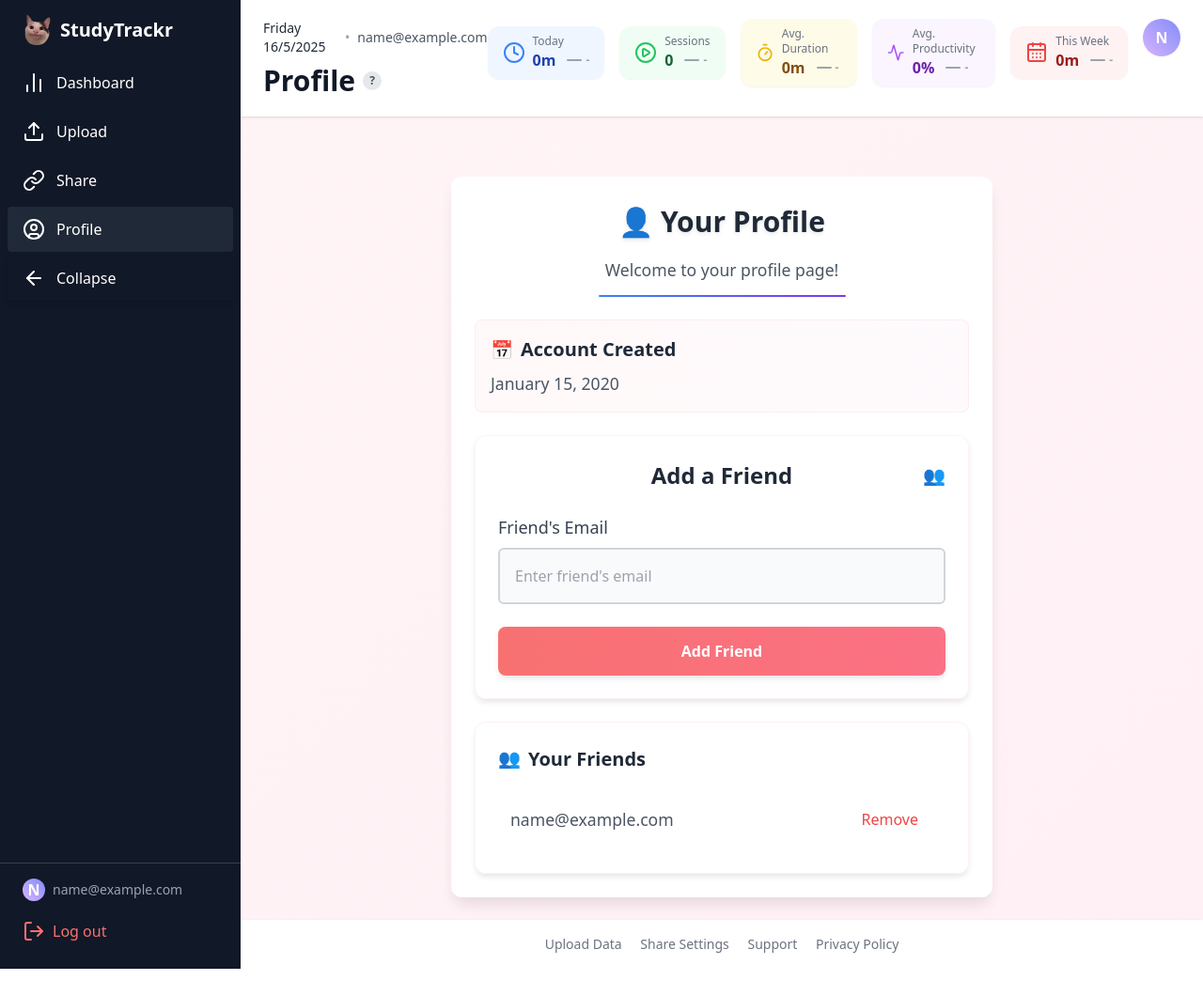
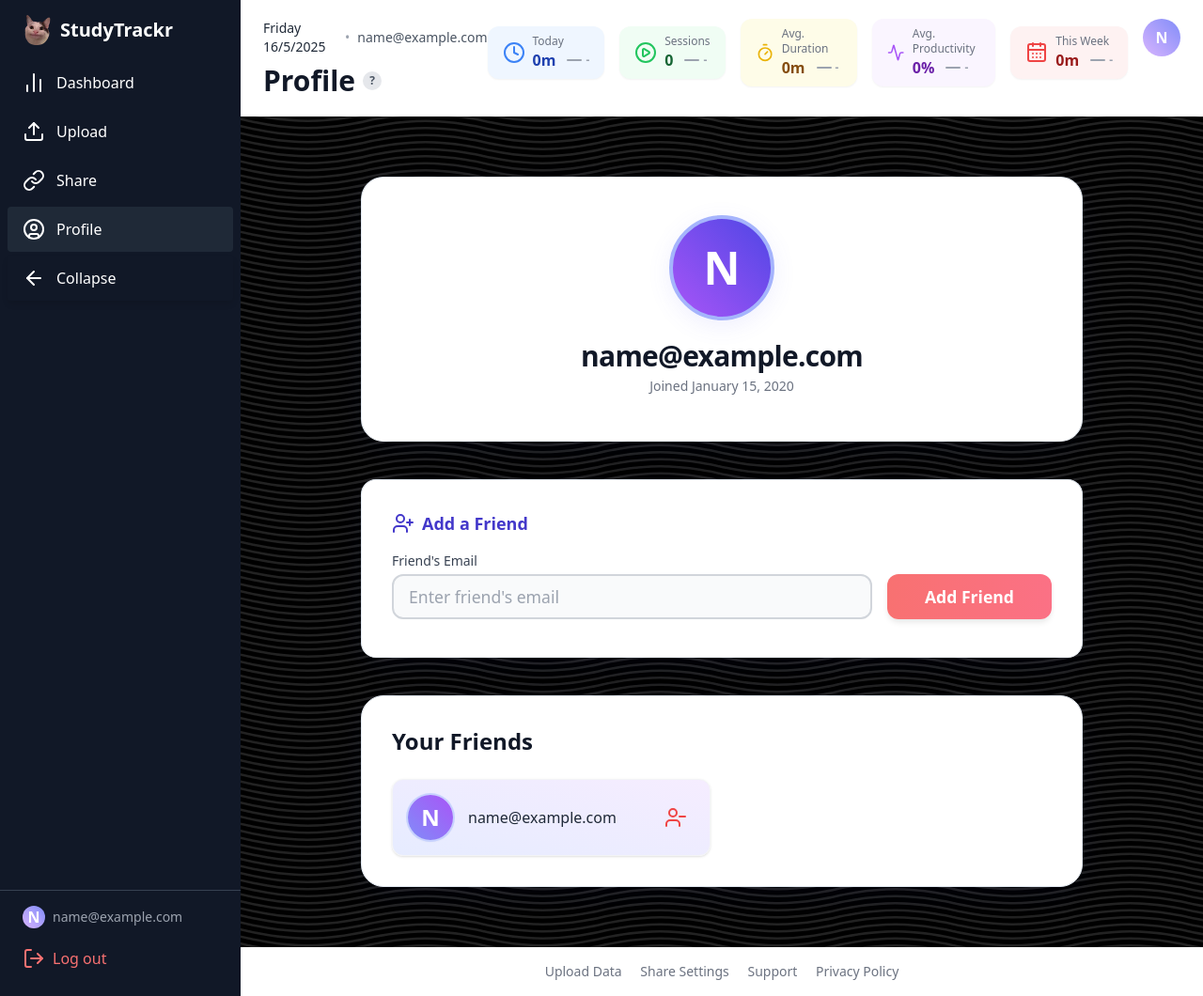
Before and after one commit to jiabaoliu-015/C16, a Flask app: page /profile/ in a window 1280 px wide. Shown: the whole page at 94% size. Before the commit the page ends 1031 px from the top, so only its background shows below. Run offline with Flask 2, Linux system fonts and the light colour scheme; a user stored in the database is signed in; tables that the repository leaves empty hold one stand-in row (values such as "Sample post"); data that the repository does not hold is empty; some libraries are stand-ins or nearby versions.

Commit message:
visual improvements to the profile to properly load. Legacy users will now not crash on the profile page

```diff
--- a/app/static/css/profile.css
+++ b/app/static/css/profile.css
@@ -1,6 +1,10 @@
 /* Global Background */
+/* Tiled SVG fingerprint background */
 body {
-    background: linear-gradient(135deg, #fff5f5 0%, #fff0f6 100%);
+    background-color: #f8fafc; /* fallback color */
+    background-image: url('/static/images/wavey-fingerprint.svg');
+    background-repeat: repeat;
+    background-size: auto;
     min-height: 100vh;
 }
 
@@ -9,7 +13,6 @@ body {
     max-width: 36rem;
     margin: 2.5rem auto 0;
     padding: 1.5rem;
-    background-color: rgba(255, 255, 255, 0.95);
     border-radius: 0.75rem;
     box-shadow: 0 10px 15px -3px rgba(0, 0, 0, 0.1);
     backdrop-filter: blur(10px);
@@ -104,6 +107,31 @@ body {
     border: 1px solid rgba(251, 191, 191, 0.2);
 }
 
+.friend-form-ui {
+    gap: 1rem;
+    align-items: flex-end;
+}
+
+.friend-form-ui .form-input {
+    min-width: 220px;
+    font-size: 1rem;
+    padding: 1rem 1.25rem;
+    border-radius: 0.75rem;
+    height: 48px;
+}
+
+.add-friend-btn {
+    min-width: 140px;
+    height: 48px;
+    font-size: 1rem;
+    padding: 0 2rem;
+    margin-top: 1.7rem;
+    border-radius: 0.75rem;
+    display: flex;
+    align-items: center;
+    justify-content: center;
+}
+
 .form-title {
     font-size: 1.5rem;
     font-weight: 600;
@@ -145,6 +173,13 @@ body {
     background-color: #f9fafb;
 }
 
+#email.form-input {
+    font-size: 1.1rem;
+    padding: 1.25rem 1rem;
+    border-radius: 0.75rem;
+    min-width: 260px;
+}
+
 .form-input:focus {
     outline: none;
     border-color: #6366f1;
@@ -174,6 +209,11 @@ body {
     transition: all 0.3s ease-in-out;
     position: relative;
     overflow: hidden;
+    font-size: 1.1rem;
+    padding: 1.1rem 2.5rem;
+    border-radius: 0.75rem;
+    min-width: 140px;
+    margin-top: 0 !important;
 }
 
 .submit-button::before {
@@ -312,6 +352,41 @@ body {
     animation: fadeIn 0.5s ease-out;
 }
 
+/* Make profile cards more solid */
+.bg-white\/90,
+.bg-white\/90.rounded-3xl,
+.bg-white\/90.rounded-2xl {
+    background-color: #fff !important;
+    /* Remove transparency for clarity */
+    box-shadow: 0 8px 32px 0 rgba(31, 38, 135, 0.08);
+}
+
+.bg-white\/90.rounded-3xl,
+.bg-white\/90.rounded-2xl {
+    border: 1.5px solid #e0e7ef;
+    box-shadow: 0 8px 32px 0 rgba(31, 38, 135, 0.08);
+}
+
+.flex.items-center.bg-gradient-to-tr {
+    transition: transform 0.15s, box-shadow 0.15s;
+}
+.flex.items-center.bg-gradient-to-tr:hover {
+    transform: scale(1.03) translateY(-2px);
+    box-shadow: 0 8px 24px 0 rgba(99, 102, 241, 0.12);
+}
+
+.w-28.h-28.rounded-full {
+    border: 4px solid #a5b4fc;
+    box-shadow: 0 6px 24px 0 rgba(99, 102, 241, 0.10);
+}
+
+/* Section divider */
+.max-w-3xl.mx-auto > div:not(:last-child) {
+    border-bottom: 1.5px solid #f1f5f9;
+    margin-bottom: 2.5rem;
+    padding-bottom: 2.5rem;
+}
+
 /* Responsive Design */
 @media (max-width: 640px) {
     .profile-container {
@@ -332,4 +407,24 @@ body {
         gap: 0.5rem;
         text-align: center;
     }
+
+    #email.form-input, .submit-button {
+        min-width: 0;
+        width: 100%;
+        font-size: 1rem;
+        padding: 1rem;
+    }
+
+    .friend-form-ui {
+        flex-direction: column;
+        align-items: stretch;
+    }
+    .add-friend-btn {
+        width: 100%;
+        margin-top: 0.5rem;
+    }
+    .friend-form-ui .form-input {
+        width: 100%;
+        min-width: 0;
+    }
 }
--- /dev/null
+++ b/app/static/js/autocomplete_emails.js
@@ -0,0 +1,60 @@
+document.addEventListener('DOMContentLoaded', function () {
+    const emailInput = document.getElementById('email');
+    if (!emailInput) return;
+
+    // Create dropdown
+    const dropdown = document.createElement('div');
+    dropdown.className = 'autocomplete-dropdown';
+    dropdown.style.position = 'absolute';
+    dropdown.style.zIndex = '1000';
+    dropdown.style.background = '#fff';
+    dropdown.style.border = '1px solid #e5e7eb';
+    dropdown.style.borderRadius = '0.5rem';
+    dropdown.style.boxShadow = '0 4px 16px rgba(0,0,0,0.07)';
+    dropdown.style.display = 'none';
+    dropdown.style.maxHeight = '200px';
+    dropdown.style.overflowY = 'auto';
+
+    emailInput.parentNode.style.position = 'relative';
+    emailInput.parentNode.appendChild(dropdown);
+
+    let lastQuery = '';
+    emailInput.addEventListener('input', function () {
+        const query = emailInput.value.trim();
+        if (query.length < 3) {
+            dropdown.style.display = 'none';
+            return;
+        }
+        if (query === lastQuery) return;
+        lastQuery = query;
+
+        fetch(`/api/users/search?query=${encodeURIComponent(query)}`)
+            .then(res => res.json())
+            .then(users => {
+                dropdown.innerHTML = '';
+                if (users.length === 0) {
+                    dropdown.style.display = 'none';
+                    return;
+                }
+                users.forEach(user => {
+                    const option = document.createElement('div');
+                    option.textContent = user.email;
+                    option.className = 'autocomplete-option';
+                    option.style.padding = '0.5rem 1rem';
+                    option.style.cursor = 'pointer';
+                    option.addEventListener('mousedown', function (e) {
+                        e.preventDefault();
+                        emailInput.value = user.email;
+                        dropdown.style.display = 'none';
+                    });
+                    dropdown.appendChild(option);
+                });
+                dropdown.style.display = 'block';
+            });
+    });
+
+    // Hide dropdown on blur
+    emailInput.addEventListener('blur', function () {
+        setTimeout(() => dropdown.style.display = 'none', 100);
+    });
+});
--- a/app/templates/user/profile.html
+++ b/app/templates/user/profile.html
@@ -2,71 +2,85 @@
 {% block title %}Profile | StudyTrackr{% endblock %}
 {% block subtitle %}Profile{% endblock %}
 {% block tooltip %}
-<div class="absolute top-full left-0 mt-2 w-64 bg-white p-3 rounded-lg shadow-lg text-sm text-gray-800 hidden group-hover:block z-10">
+<div class="absolute top-full left-0 mt-2 w-72 bg-white/90 p-4 rounded-xl shadow-2xl text-sm text-gray-800 hidden group-hover:block z-20 border border-gray-100">
     Manage your profile settings, add friends, and view your account information.
 </div>
 {% endblock %}
 {% block content %}
 <link rel="stylesheet" href="{{ url_for('static', filename='css/profile.css') }}">
 
-<div class="profile-container">
-    <div class="profile-header">
-        <h2 class="profile-title">👤 Your Profile</h2>
-        <p class="profile-subtitle">Welcome to your profile page!</p>
+<div class="min-h-screen py-10 px-2">
+  <div class="max-w-3xl mx-auto space-y-10">
+
+    <!-- Profile Card -->
+    <div class="bg-white/90 rounded-3xl shadow-2xl p-10 flex flex-col items-center relative border border-gray-100">
+      <div class="w-28 h-28 rounded-full bg-gradient-to-tr from-purple-500 to-indigo-600 flex items-center justify-center text-5xl text-white font-extrabold mb-5 shadow-lg ring-4 ring-indigo-100">
+        {{ current_user.email[0]|upper }}
       </div>
-
-    <!-- Account Creation Date -->
-    <div class="account-info">
-        <h3 class="section-title">Account Created</h3>
-        <p class="section-text">
+      <h2 class="text-3xl font-bold mb-1 tracking-tight text-gray-900">{{ current_user.email }}</h2>
+      <p class="text-gray-500 mb-2 text-sm">
+        Joined
+        {% if current_user.created_at %}
           {{ current_user.created_at.strftime('%B %d, %Y') }}
+        {% else %}
+          Unknown
+        {% endif %}
       </p>
     </div>
 
     <!-- Add Friend Form -->
-    <div class="friend-form">
-        <h3 class="form-title">Add a Friend</h3>
-        <form action="{{ url_for('logged_in.profile') }}" method="POST">
+    <div class="bg-white/90 rounded-2xl shadow-xl p-8 border border-gray-100">
+      <h3 class="text-lg font-semibold mb-4 text-indigo-700 flex items-center gap-2">
+        <i class="lucide" data-lucide="user-plus"></i> Add a Friend
+      </h3>
+      <form action="{{ url_for('logged_in.profile') }}" method="POST" class="friend-form-ui flex flex-col sm:flex-row gap-3 sm:gap-4 items-stretch w-full">
         {{ form.hidden_tag() }}
-
-            <!-- Email Field -->
-            <div class="form-group">
-                <label for="email" class="form-label">{{ form.email.label }}</label>
-                <input type="email" name="email" id="email" class="form-input" placeholder="Enter friend's email">
+        <div class="flex-1 w-full">
+          <label for="email" class="block text-sm font-medium text-gray-700 mb-1">{{ form.email.label }}</label>
+          <input type="email" name="email" id="email" class="form-input w-full rounded-lg border border-gray-200 focus:ring-2 focus:ring-indigo-400 px-4 py-3 transition text-base" placeholder="Enter friend's email" autocomplete="off">
           {% if form.email.errors %}
-                    <div class="error-message">
+            <div class="error-message text-red-500 text-xs mt-1">
               {% for error in form.email.errors %}
                 <p>{{ error }}</p>
               {% endfor %}
             </div>
           {% endif %}
         </div>
+        <div class="flex items-end w-full sm:w-auto">
+          <button type="submit" class="submit-button add-friend-btn bg-gradient-to-tr from-indigo-500 to-purple-500 text-white font-semibold px-6 py-3 rounded-lg shadow hover:scale-105 transition w-full sm:w-auto h-full text-base">
+            Add Friend
+          </button>
+        </div>
+      </form>
+    </div>
 
-            <!-- Submit Button -->
-            <button type="submit" class="submit-button">
-                Add Friend
+    <script src="{{ url_for('static', filename='js/autocomplete_emails.js') }}"></script>
+
+    <!-- Friends List Section -->
+    <div class="bg-white/90 rounded-3xl shadow-2xl p-8 border border-gray-100">
+      <div class="flex items-center justify-between mb-6">
+        <h3 class="text-2xl font-bold text-gray-900">Your Friends</h3>
+        <!-- Modal trigger could be added here if needed -->
+      </div>
+      <div class="grid grid-cols-1 sm:grid-cols-2 gap-6">
+        {% for friend in current_user.friends.all() %}
+        <div class="flex items-center bg-gradient-to-tr from-indigo-100/80 to-purple-100/80 rounded-xl p-4 shadow hover:shadow-lg transition group border border-gray-100">
+          <div class="w-12 h-12 rounded-full bg-gradient-to-tr from-indigo-400 to-purple-500 flex items-center justify-center text-2xl text-white font-bold mr-4 shadow ring-2 ring-indigo-200 group-hover:scale-105 transition">
+            {{ friend.email[0]|upper }}
+          </div>
+          <span class="flex-1 text-gray-800 font-medium truncate">{{ friend.email }}</span>
+          <form action="{{ url_for('logged_in.logged_in_remove_friend', friend_id=friend.id) }}" method="POST" class="ml-2">
+            {{ form.hidden_tag() }}
+            <button type="submit" class="ml-2 text-red-500 hover:text-red-700 rounded-full p-2 transition" title="Remove Friend">
+              <i class="lucide" data-lucide="user-minus"></i>
             </button>
           </form>
         </div>
-
-    <!-- Friends List -->
-    <div class="friends-list">
-        <h3 class="friends-title">Your Friends</h3>
-        {% if current_user.friends.count() > 0 %}
-            <ul class="friends-list-items">
-                {% for friend in current_user.friends.all() %}
-                    <li class="friend-item">
-                        <span>{{ friend.email }}</span>
-                        <form action="{{ url_for('logged_in.logged_in_remove_friend', friend_id=friend.id) }}" method="POST" class="inline">
-                            {{ form.hidden_tag() }}
-                            <button type="submit" class="remove-friend-button">Remove</button>
-                        </form>
-                    </li>
+        {% else %}
+        <p class="text-gray-400 col-span-full text-center py-6">You have no friends yet.</p>
         {% endfor %}
-            </ul>
-        {% else %}
-            <p class="friends-empty">You have no friends yet.</p>
-        {% endif %}
+      </div>
+    </div>
   </div>
 </div>
 {% endblock %}
```
Also changed, not shown: app/static/images/wavey-fingerprint.svg (added). Lines whose indentation alone changed are shown as unchanged.
